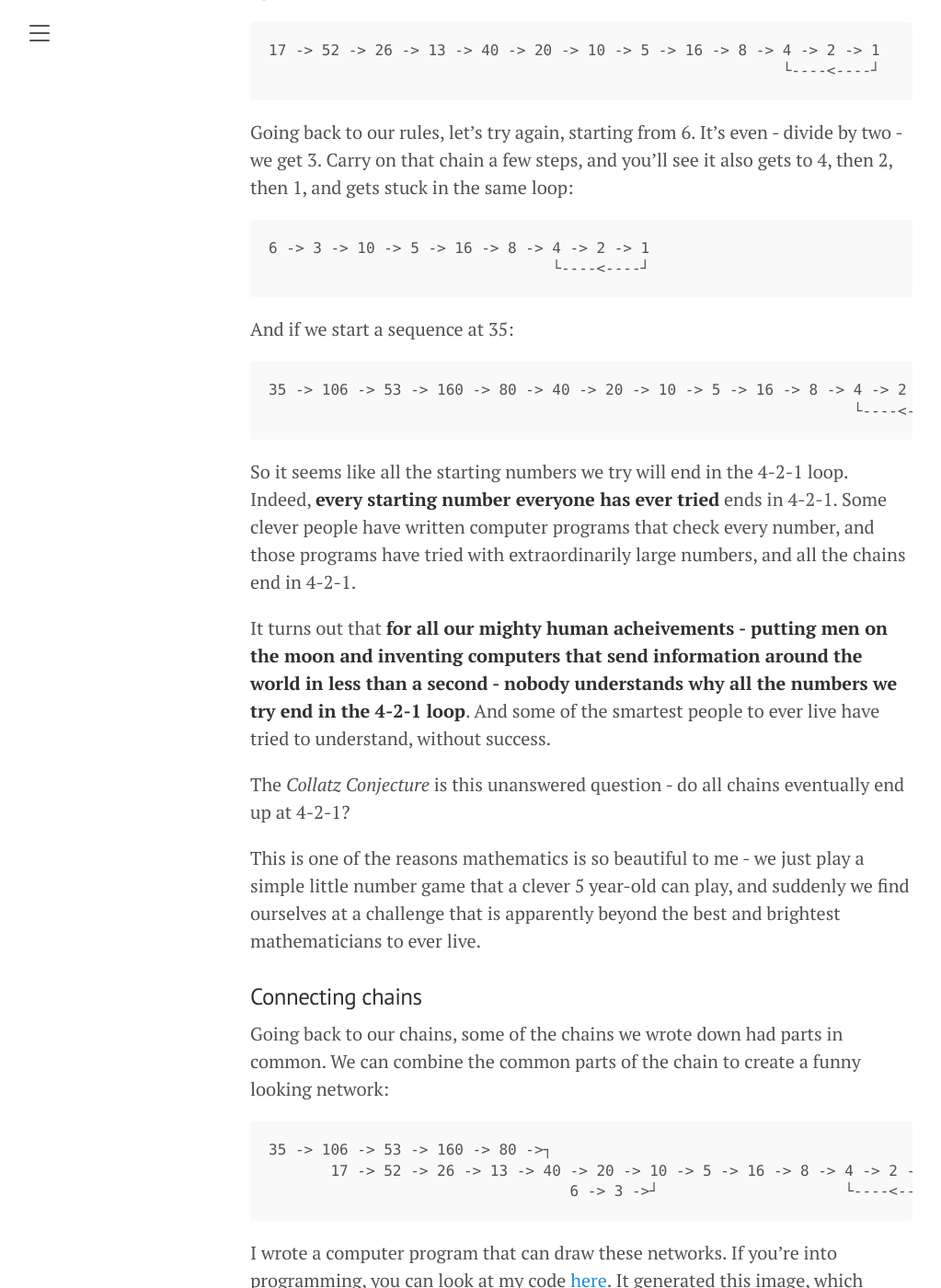
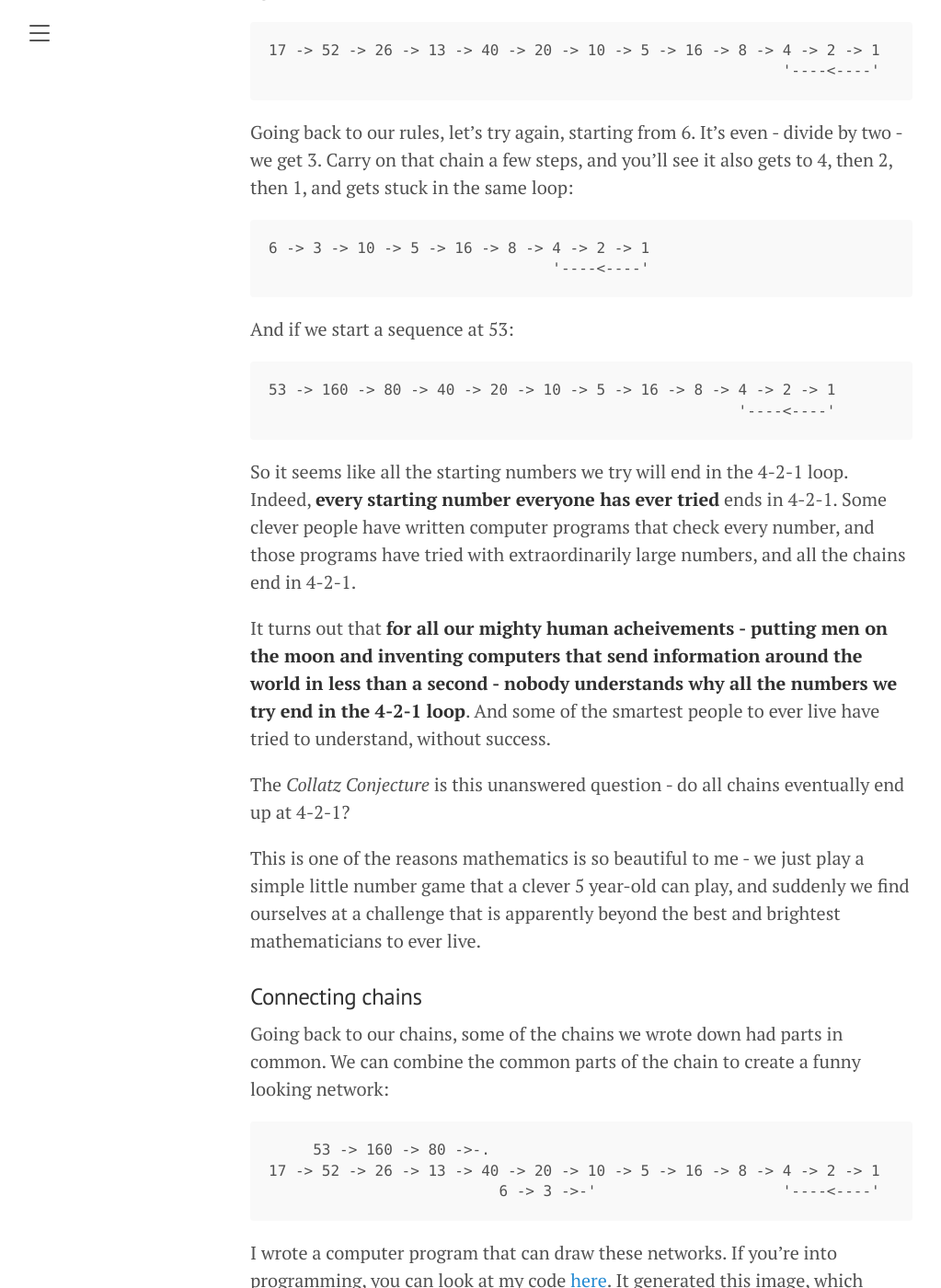
Before and after one commit to alexj136/alexj136.github.io, a Jekyll site: the page built from _posts/2020-04-15-collatz.md, in a window 1280 px wide and 1400 px high, scrolled down 1684 px. Shown: the whole window at 92% size, without its empty margins (8-1031 px from the left). Built offline with Jekyll 4.4.1, drawn with Linux system fonts in a browser that asks for light colours.

Commit message:
Fixing collatz yet again (can squash).

```diff
--- a/_posts/2020-04-15-collatz.md
+++ b/_posts/2020-04-15-collatz.md
@@ -54,20 +54,20 @@ back to 4 again. We can draw this as a chain:
 
 
     17 -> 52 -> 26 -> 13 -> 40 -> 20 -> 10 -> 5 -> 16 -> 8 -> 4 -> 2 -> 1
-                                                              └----<----┘
+                                                              '----<----'
 
 Going back to our rules, let's try again, starting from 6. It's even - divide
 by two - we get 3. Carry on that chain a few steps, and you'll see it also gets
 to 4, then 2, then 1, and gets stuck in the same loop:
 
     6 -> 3 -> 10 -> 5 -> 16 -> 8 -> 4 -> 2 -> 1
-                                    └----<----┘
+                                    '----<----'
 
 
-And if we start a sequence at 35:
+And if we start a sequence at 53:
 
-    35 -> 106 -> 53 -> 160 -> 80 -> 40 -> 20 -> 10 -> 5 -> 16 -> 8 -> 4 -> 2 -> 1
-                                                                      └----<----┘
+    53 -> 160 -> 80 -> 40 -> 20 -> 10 -> 5 -> 16 -> 8 -> 4 -> 2 -> 1
+                                                         '----<----'
 
 So it seems like all the starting numbers we try will end in the 4-2-1 loop.
 Indeed, **every starting number everyone has ever tried** ends in 4-2-1. Some
@@ -95,15 +95,15 @@ Going back to our chains, some of the chains we wrote down had parts in common.
 We can combine the common parts of the chain to create a funny looking network:
 
 
-    35 -> 106 -> 53 -> 160 -> 80 ->┐
-           17 -> 52 -> 26 -> 13 -> 40 -> 20 -> 10 -> 5 -> 16 -> 8 -> 4 -> 2 -> 1
-                                      6 -> 3 ->┘                     └----<----┘
+         53 -> 160 -> 80 ->-.
+    17 -> 52 -> 26 -> 13 -> 40 -> 20 -> 10 -> 5 -> 16 -> 8 -> 4 -> 2 -> 1
+                              6 -> 3 ->-'                     '----<----'
 
 I wrote a computer program that can draw these networks. If you're into
 programming, you can look at my code
-[here](https://github.com/alexj136/collatz). It generated this image, which shows
-the chain including every number up to 26. I think it's pretty. Note that it
-includes some numbers greater than 26, because the rules sometimes generate
+[here](https://github.com/alexj136/collatz). It generated this image, which
+shows the chain including every number up to 26. I think it's pretty. Note that
+it includes some numbers greater than 26, because the rules sometimes generate
 them - you can see how that happens when we start from 18, 25 or 15.
 
 ![a simple collatz graph](/images/collatz-26.png)
```
